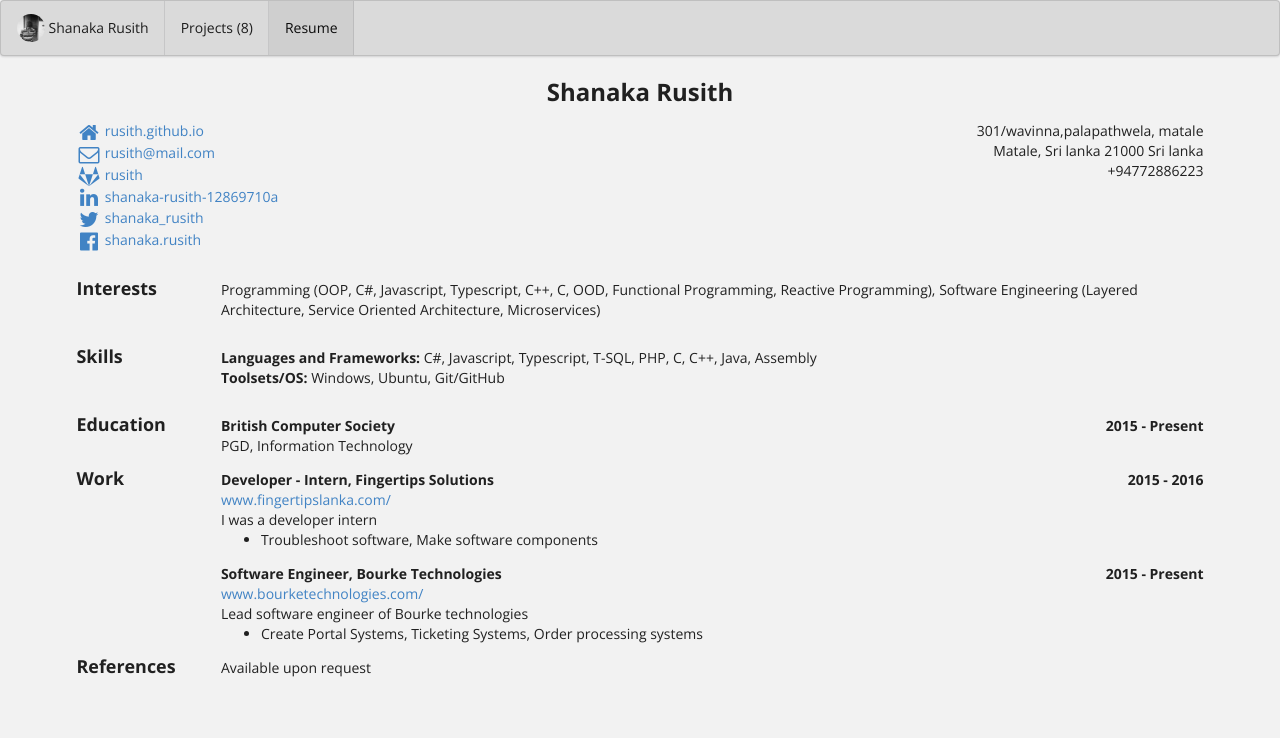
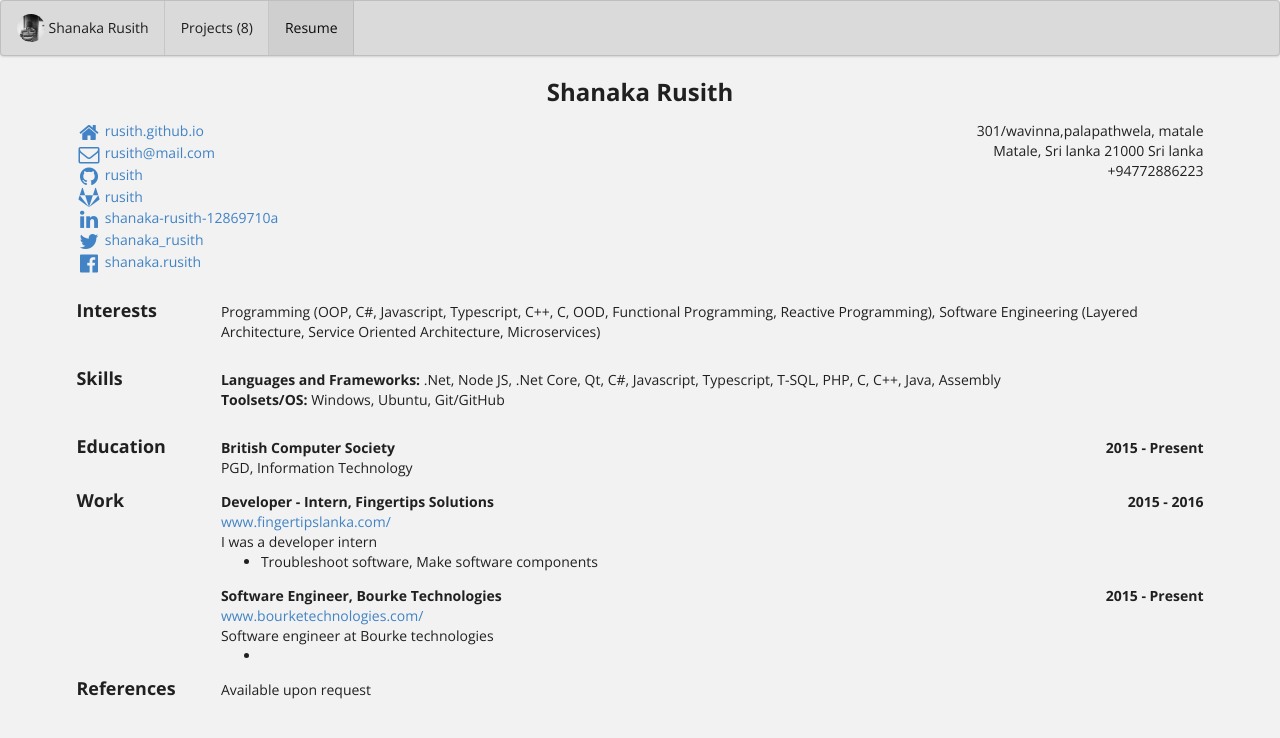
Before and after one commit to rusith/rusith.github.io, a Jekyll site: the page built from bio/index.html, in a window 1280 px wide. Shown: the top 738 px of the page. Built offline with Jekyll 4.4.1, drawn with Linux system fonts in a browser that asks for light colours.

Commit message:
Some Changes

```diff
--- a/_data/bio.json
+++ b/_data/bio.json
@@ -15,9 +15,14 @@
             "region": "Sri lanka"
         },
         "profiles": [{
+                "network": "github",
+                "username": "rusith",
+                "url": "http://github.com/rusith"
+            },
+            {
                 "network": "gitlab",
                 "username": "rusith",
-                "url": "http://github.com/rusith"
+                "url": "http://gitlab.com/rusith"
             },
             {
                 "network": "linkedin",
@@ -61,6 +66,10 @@
             "name": "Languages and Frameworks",
             "level": "",
             "keywords": [
+              ".Net",
+              "Node JS",
+              ".Net Core",
+              "Qt",
               "C#",
               "Javascript",
               "Typescript",
@@ -108,9 +117,9 @@
             "website": "http://www.bourketechnologies.com/",
             "startDate": "2015-08-01",
             "endDate": "Present",
-            "summary": "Lead software engineer of Bourke technologies",
+            "summary": "Software engineer at Bourke technologies",
             "highlights": [
-                "Create Portal Systems, Ticketing Systems, Order processing systems"
+                ""
             ]
         }
     ],
```
Lines whose indentation alone changed are shown as unchanged.
